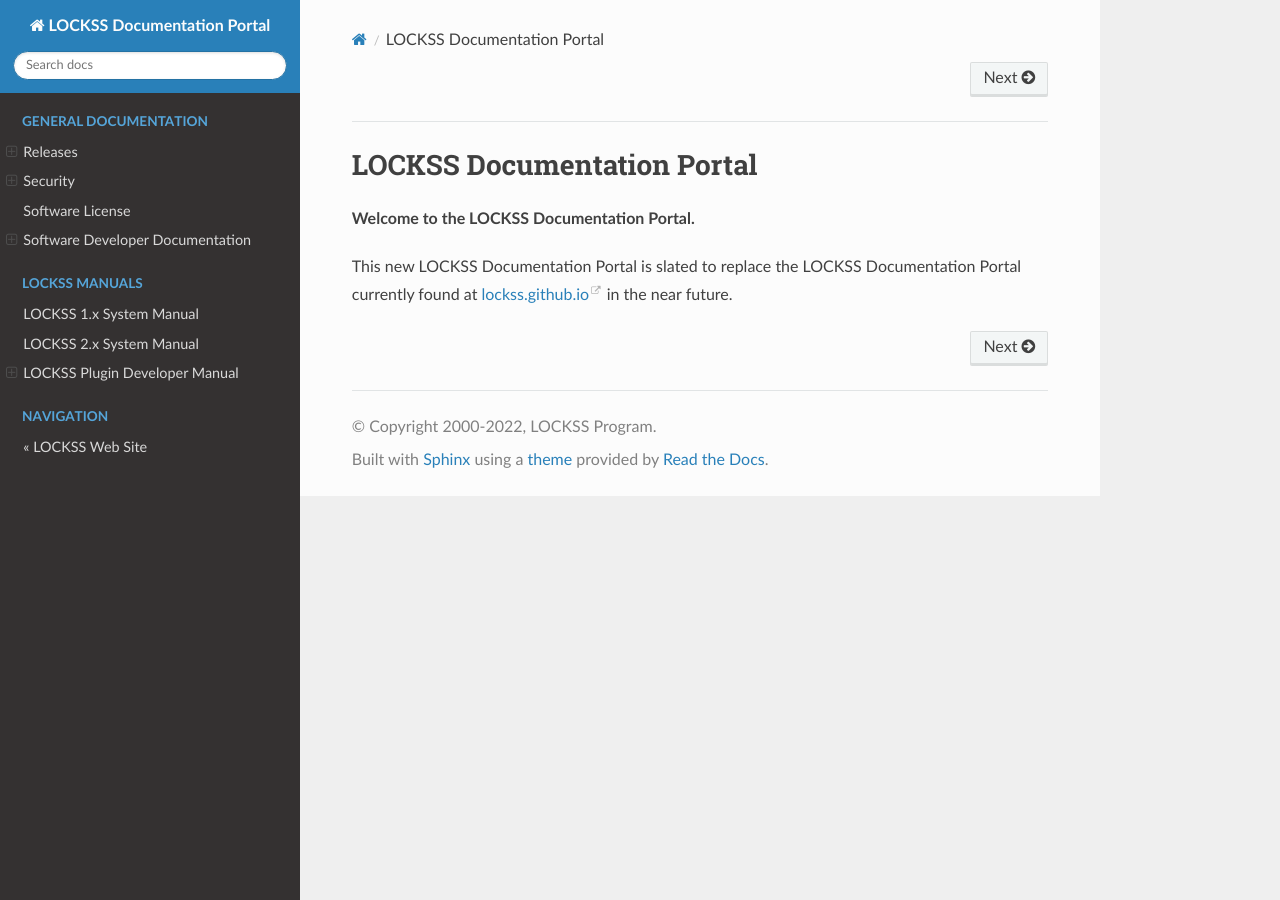
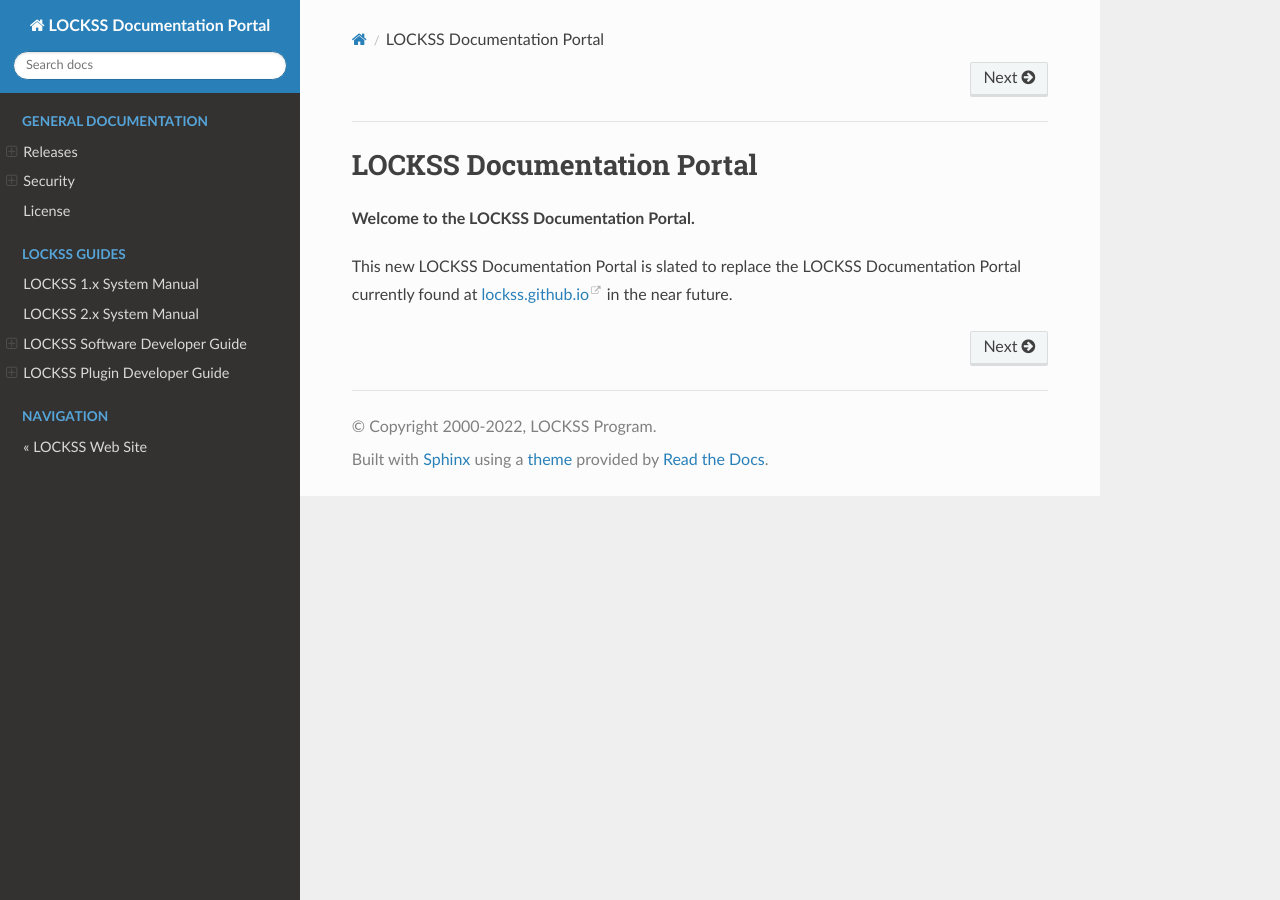
Before and after one commit to lockss/lockss-rtd-portal, a Sphinx documentation site: the page built from docs/index.rst, in a window 1280 px wide. Built offline with Sphinx 7.4.7 and the Read the Docs theme 2.0.0, drawn with Linux system fonts in a browser that asks for light colours.

Commit message:
Cosmetic.

```diff
--- a/docs/developers/license-templates.rst
+++ b/docs/developers/license-templates.rst
@@ -1,10 +1,8 @@
-==========================
-Software License Templates
-==========================
+=================
+License Templates
+=================
 
-Unless otherwise noted, LOCKSS software is made available under the 3-Clause BSD License; see :doc:`../license`.
-
-You can use the templates below to add the license to files of various kinds:
+Unless otherwise noted, LOCKSS software is made available under the 3-Clause BSD License (see :doc:`../license`). You can use the templates below to add the license to files of various kinds:
 
 *  Bash: see :ref:`Shell`
 *  Dockerfile: see :ref:`Shell`
--- a/docs/index.rst
+++ b/docs/index.rst
@@ -17,18 +17,18 @@ This new LOCKSS Documentation Portal is slated to replace the LOCKSS Documentati
    releases
    security/index
    license
-   developers/index
 
 .. raw:: latex
 
-   \part{LOCKSS Manuals}
+   \part{LOCKSS Guides}
 
 .. toctree::
-   :caption: LOCKSS Manuals
+   :caption: LOCKSS Guides
    :hidden:
 
    LOCKSS 1.x System Manual <https://lockss.github.io/administrators/classic-lockss/>
    LOCKSS 2.x System Manual <https://lockss.readthedocs.io/projects/manual/>
+   developers/index
    plugin/index
 
 .. only:: html
--- a/docs/license.rst
+++ b/docs/license.rst
@@ -1,6 +1,6 @@
-================
-Software License
-================
+=======
+License
+=======
 
 Unless otherwise noted, LOCKSS software is made available under the 3-Clause BSD License.
 
--- a/docs/plugin/index.rst
+++ b/docs/plugin/index.rst
@@ -1,12 +1,12 @@
-==============================
-LOCKSS Plugin Developer Manual
-==============================
+=============================
+LOCKSS Plugin Developer Guide
+=============================
 
 .. note::
 
-   This manual is under construction.
+   This guide is under construction.
 
-**Welcome to the LOCKSS Plugin Developer Manual.**
+**Welcome to the LOCKSS Plugin Developer Guide.**
 
 .. only:: html
 
--- a/docs/plugin/introduction/concepts.rst
+++ b/docs/plugin/introduction/concepts.rst
@@ -36,7 +36,7 @@ A LOCKSS plugin is expressed as a mapping from keys to values. Except for rare e
 Plugin Feature Categories
 -------------------------
 
-This manual groups plugin components into conceptual categories, which are introduced briefly in subsections below and have a dedicated section each in this manual:
+This guide groups plugin components into conceptual categories, which are introduced briefly in subsections below and have a dedicated section each in this guide:
 
 *  :ref:`Identification Features`: features related to the identification, versioning and parameterization of the plugin.
 
@@ -240,7 +240,7 @@ If the preserved content consists of non-static HTML Web pages, it will likely n
 
 *  Hash filters.
 
-Use of other aspects is situation-dependent, varying in need based on characteristics and behavior of the preservation target. This manual gives some guidance about when certain components are needed and to what purpose.
+Use of other aspects is situation-dependent, varying in need based on characteristics and behavior of the preservation target. This guide gives some guidance about when certain components are needed and to what purpose.
 
 ------------------------------------------------------
 Plugin Compatibility Between LOCKSS 1.x and LOCKSS 2.x
```
Also changed, not shown: docs/developers/index.rst (+7 -3 lines).
